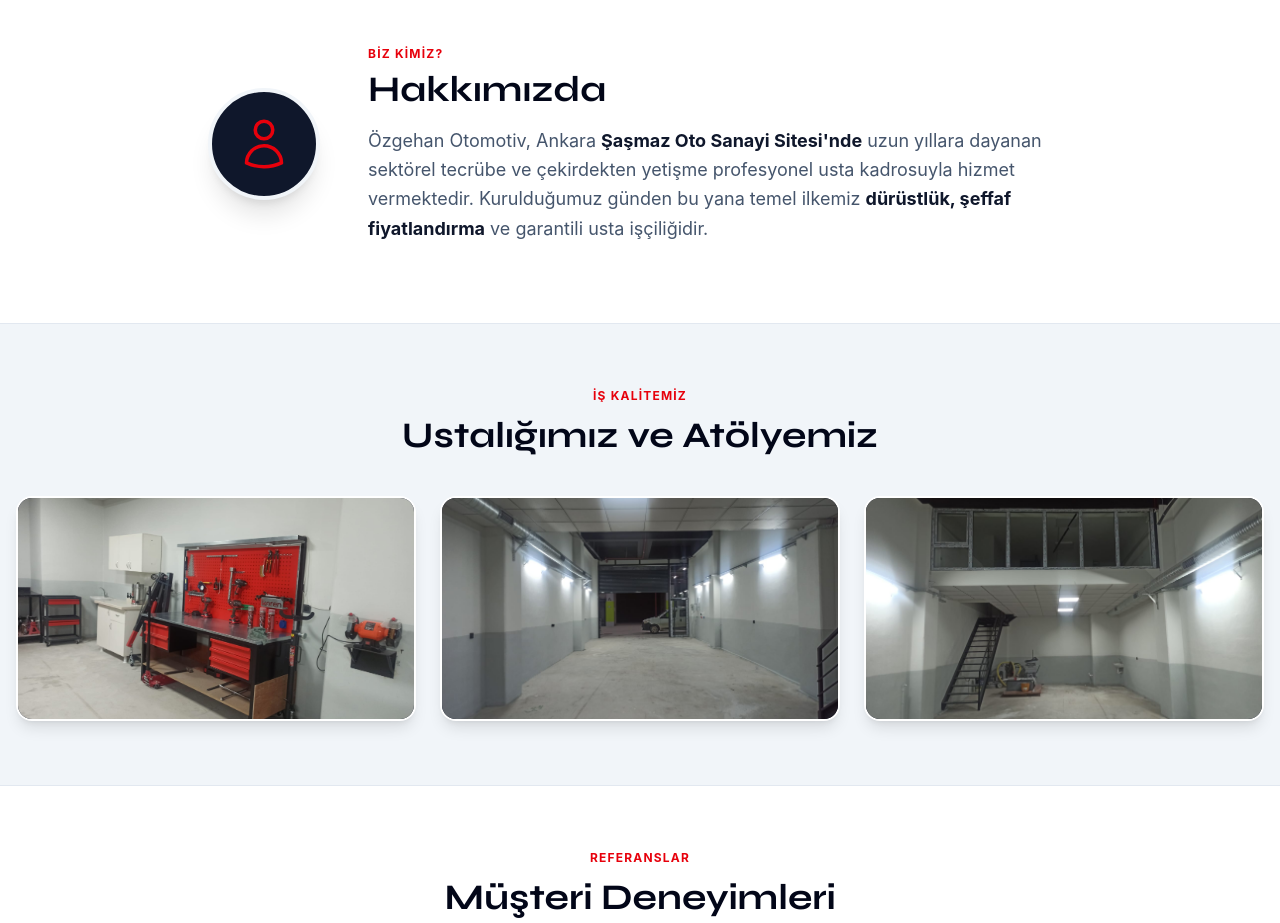
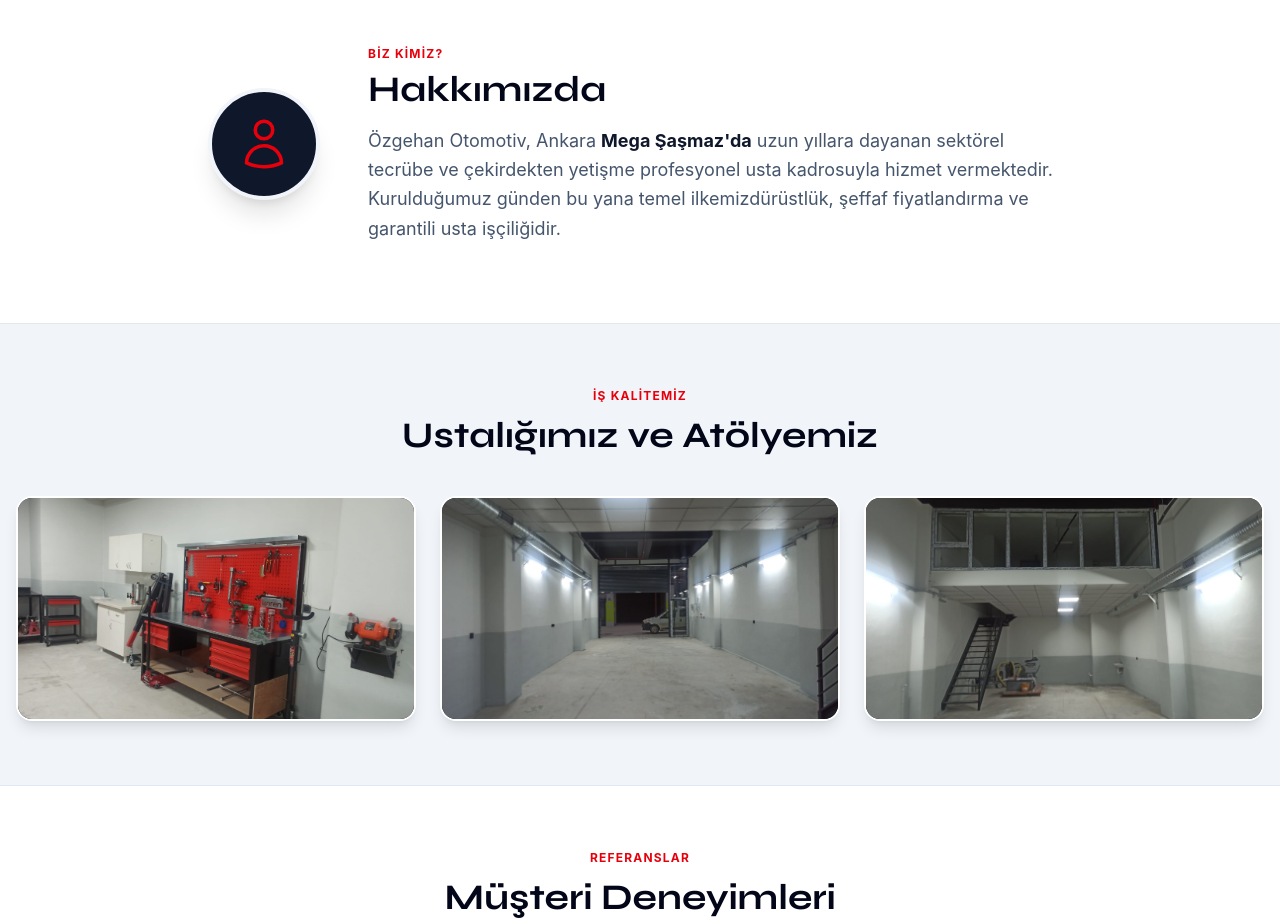
Before and after one commit to alicankala/ozgehan-otomotiv, a Vue app: page / in a window 1280 px wide. Shown: the part 1980-2903 px from the top of the page. Built offline with nearby package versions, Linux system fonts and the light colour scheme.

Commit message:
duzenleme3

```diff
--- a/src/App.vue
+++ b/src/App.vue
@@ -395,7 +395,7 @@ onUnmounted(() => {
           <div class="text-center md:text-left">
             <span class="text-xs font-bold tracking-widest uppercase text-red-600 mb-2 block">Biz Kimiz?</span>
             <h2 class="font-display text-3xl md:text-4xl font-bold text-slate-950 mb-4">Hakkımızda</h2>
-            <p class="text-lg text-slate-600 leading-relaxed">Özgehan Otomotiv, Ankara <strong class="text-slate-900">Şaşmaz Oto Sanayi Sitesi'nde</strong> uzun yıllara dayanan sektörel tecrübe ve çekirdekten yetişme profesyonel usta kadrosuyla hizmet vermektedir. Kurulduğumuz günden bu yana temel ilkemiz <strong class="text-slate-900">dürüstlük, şeffaf fiyatlandırma</strong> ve garantili usta işçiliğidir.</p>
+            <p class="text-lg text-slate-600 leading-relaxed">Özgehan Otomotiv, Ankara <strong class="text-slate-900">Mega Şaşmaz'da</strong> uzun yıllara dayanan sektörel tecrübe ve çekirdekten yetişme profesyonel usta kadrosuyla hizmet vermektedir. Kurulduğumuz günden bu yana temel ilkemizdürüstlük, şeffaf fiyatlandırma ve garantili usta işçiliğidir.</p>
           </div>
         </div>
       </div>
```
